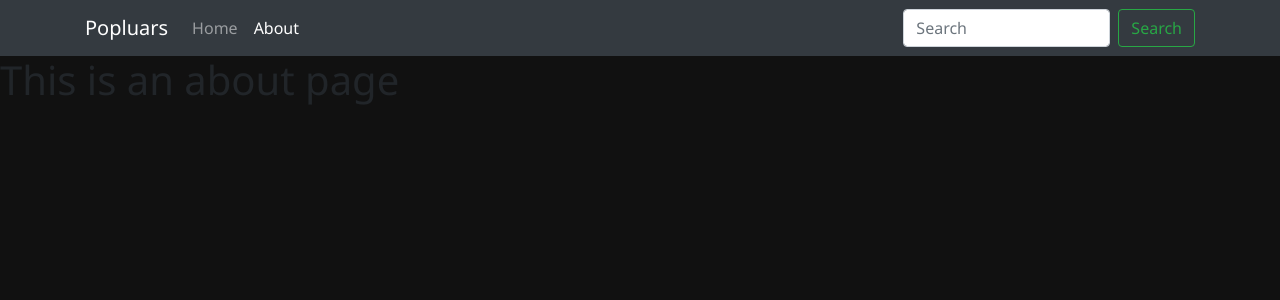
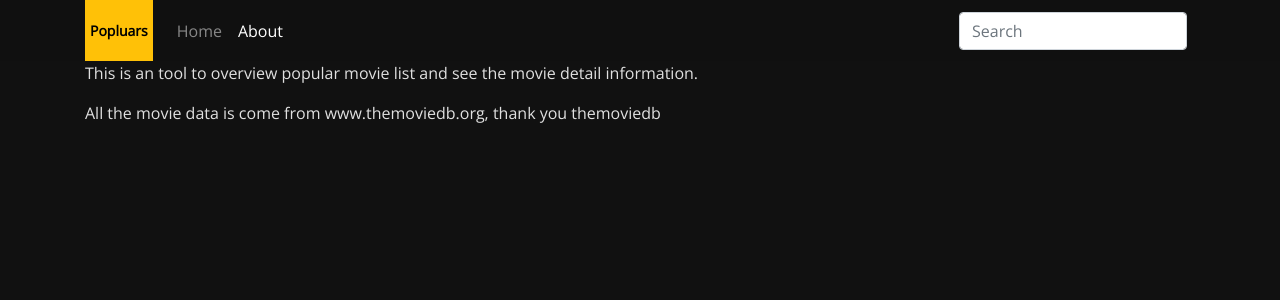
Before and after one commit to winwu/popular_movie, a Vue app: page /about in a window 1280 px wide. Shown: the top 300 px of the page. Built offline with nearby package versions, Linux system fonts and the light colour scheme; no server answers.

Commit message:
adjust some style, seperate SearchBar

```diff
--- a/public/index.html
+++ b/public/index.html
@@ -5,7 +5,7 @@
     <meta http-equiv="X-UA-Compatible" content="IE=edge">
     <meta name="viewport" content="width=device-width,initial-scale=1.0">
     <link rel="icon" href="<%= BASE_URL %>favicon.ico">
-    <link href="https://fonts.googleapis.com/css?family=Noto+Sans" rel="stylesheet">
+    <link href="https://fonts.googleapis.com/css?family=Noto+Sans|Open+Sans" rel="stylesheet">
     <title>Popular Movie</title>
   </head>
   <body>
--- a/src/App.vue
+++ b/src/App.vue
@@ -22,7 +22,11 @@ export default {
 </script>
 <style>
 body {
-	font-family: 'Noto Sans', sans-serif;
+	font-family: 'Open Sans', 'Noto Sans', sans-serif;
 	background: #111;
+	color: #e0e0e0;
+}
+main {
+	margin-top: 61px;
 }
 </style>
--- a/src/components/LayoutHeader.vue
+++ b/src/components/LayoutHeader.vue
@@ -1,21 +1,17 @@
 <template>
-    <header>
-        <nav class="navbar navbar-expand-lg navbar-dark bg-dark">
+    <header id="header">
+        <nav class="navbar navbar-expand-lg navbar-dark p-0 fixed-top">
             <div class="container">
-                <a class="navbar-brand" href="#">Popluars</a>
+                <router-link to="/" class="navbar-brand" exact>Popluars</router-link>
                 <button class="navbar-toggler" type="button" data-toggle="collapse" data-target="#navbarSupportedContent" aria-controls="navbarSupportedContent" aria-expanded="false" aria-label="Toggle navigation">
                     <span class="navbar-toggler-icon"></span>
                 </button>
-
                 <div class="collapse navbar-collapse" id="navbarSupportedContent">
                     <ul class="navbar-nav mr-auto">
                         <router-link tag="li" active-class="active" to="/" class="nav-item" exact><a class="nav-link">Home</a></router-link>
                         <router-link tag="li" active-class="active" to="/about" class="nav-item"><a class="nav-link">About</a></router-link>
                     </ul>
-                    <form class="form-inline my-2 my-lg-0">
-                        <input class="form-control mr-sm-2" type="search" placeholder="Search" aria-label="Search">
-                        <button class="btn btn-outline-success my-2 my-sm-0" type="submit">Search</button>
-                    </form>
+                    <search-bar></search-bar>
                 </div>
             </div>
         </nav>
@@ -23,7 +19,27 @@
 </template>
 
 <script>
+import SearchBar from '@/components/SearchBar'
 export default {
-	name: 'layout-header'
+    name: 'layout-header',
+    components: {
+		SearchBar
+	}
 }
 </script>
+
+<style lang="scss" scoped>
+    #header {
+        .navbar {
+            background: rgba(17, 17, 17, 0.9);
+        }
+        .navbar-brand {
+            background: #FFC107;
+            font-size: 14px;
+            font-weight: bold;
+            color: #000;
+            padding: 20px 5px;
+        }
+    }
+
+</style>
--- /dev/null
+++ b/src/components/SearchBar.vue
@@ -0,0 +1,32 @@
+<template>
+    <div id="search-bar">
+        <form class="form-inline my-2 my-lg-0">
+            <input class="form-control mr-sm-2" type="search" placeholder="Search" aria-label="Search">
+            <!-- <button class="btn btn-outline-success my-2 my-sm-0" type="submit">Search</button> -->
+        </form>
+    </div>
+</template>
+<script>
+export default {
+    name: 'SearchBar',
+    props: {
+
+  	},
+  	data() {
+    	return {
+      		datas: []
+    	}
+  	},
+  	mounted() {
+	},
+	methods: {
+
+	}
+}
+</script>
+
+<style lang="scss" scoped>
+#search-bar {
+
+}
+</style>
--- a/src/views/About.vue
+++ b/src/views/About.vue
@@ -1,5 +1,10 @@
 <template>
   <div class="about">
-    <h1>This is an about page</h1>
+    <div class="container">
+      <div class="mt-4 mb-4">
+        <p>This is an tool to overview popular movie list and see the movie detail information.</p>
+        <p>All the movie data is come from www.themoviedb.org, thank you themoviedb</p>
+      </div>
+    </div>
   </div>
 </template>
```
